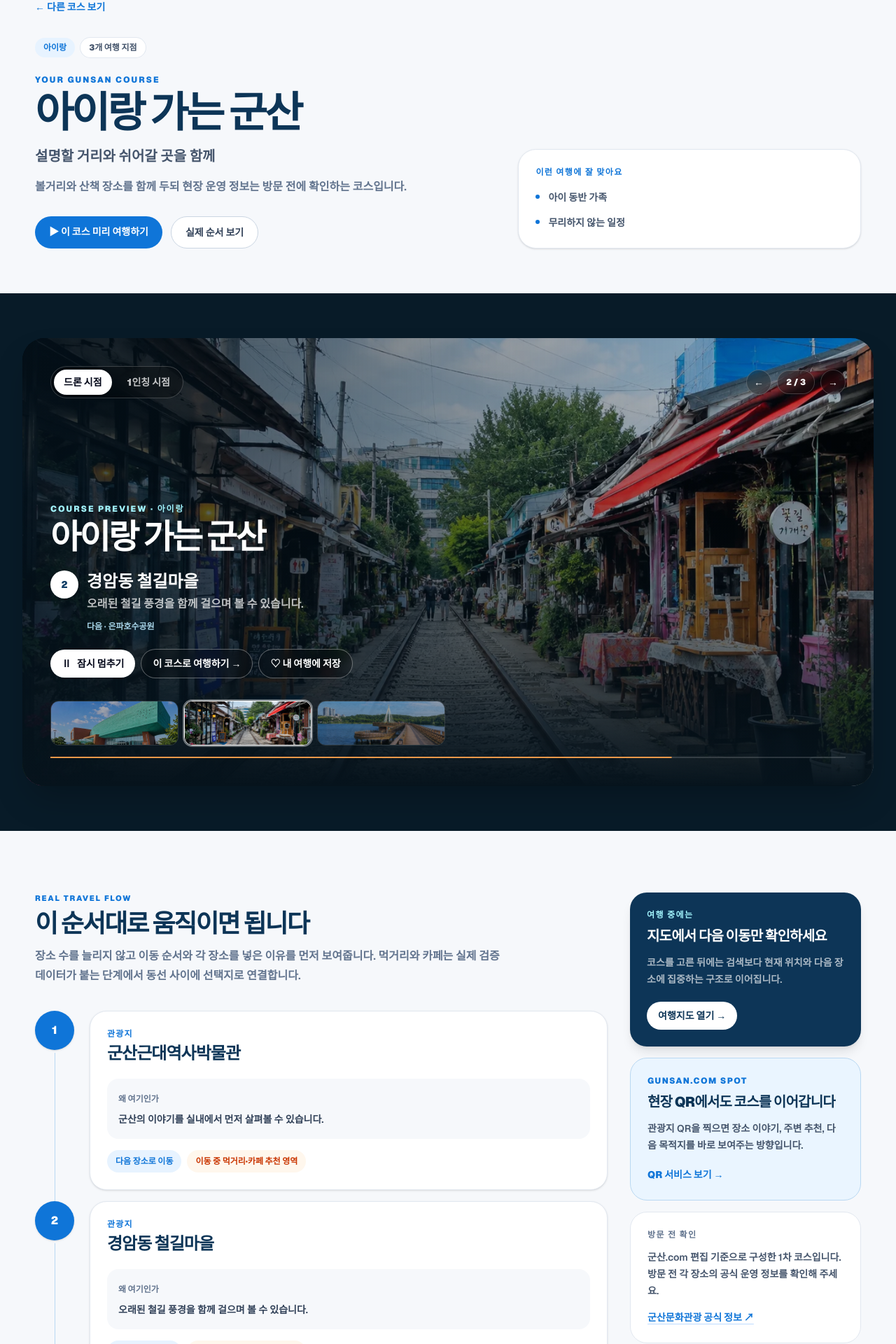
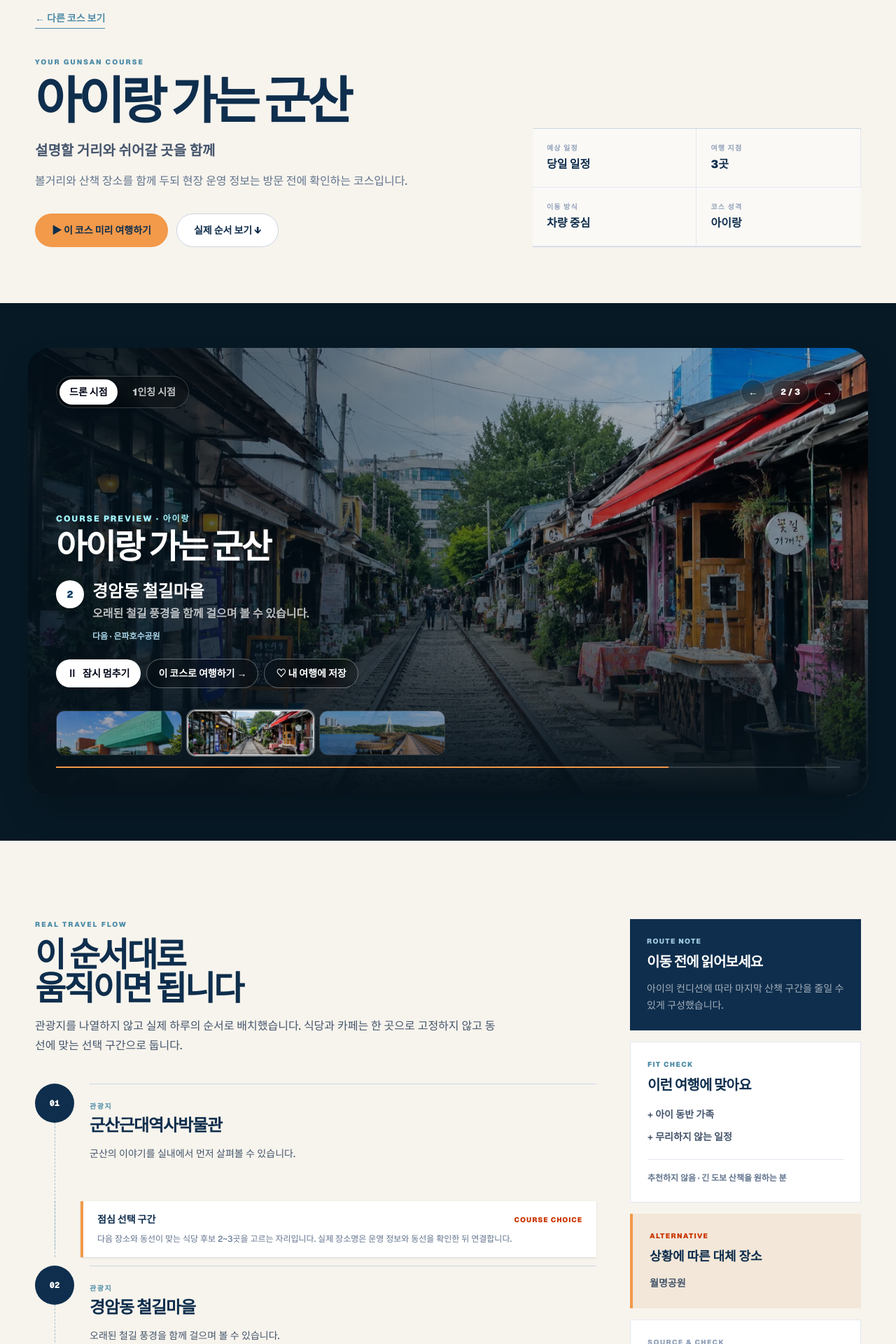
Before and after one commit to Aprasaks/gunsan-com, a Next.js app: page /courses/family in a window 1280 px wide. Shown: the part 151-2071 px from the top of the page at 70% size. Built offline with nearby package versions, Linux system fonts and the light colour scheme; a web font is replaced by a local one.

Commit message:
코스 상세 타임라인 및 실행형 UX 개편 #56

```diff
--- a/app/courses/[slug]/page.tsx
+++ b/app/courses/[slug]/page.tsx
@@ -2,18 +2,15 @@ import type { Metadata } from "next";
 import Link from "next/link";
 import { notFound } from "next/navigation";
 
+import CourseTimeline from "@/components/CourseTimeline";
+import Footer from "@/components/Footer";
 import Header from "@/components/Header";
+import MobileNavigation from "@/components/MobileNavigation";
 import TravelPreview from "@/components/TravelPreview";
 import { homeCourses } from "@/data/courses";
 import { places } from "@/data/places";
-import type { CourseStop } from "@/types/course";
 
-type CourseDetailPageProps = {
-  params: Promise<{
-    slug: string;
-  }>;
-};
-
+type CourseDetailPageProps = { params: Promise<{ slug: string }> };
 const placeSlugs = new Set(places.map((place) => place.slug));
 
 export function generateStaticParams() {
@@ -23,167 +20,109 @@ export function generateStaticParams() {
 export async function generateMetadata({ params }: CourseDetailPageProps): Promise<Metadata> {
   const { slug } = await params;
   const course = homeCourses.find((item) => item.slug === slug);
-
-  if (!course) {
-    return {};
-  }
-
-  return {
+  return course ? {
     title: `${course.title} | 군산.com`,
     description: course.summary,
-  };
+    openGraph: { title: `${course.title} | 군산.com`, description: course.summary, images: [] },
+    twitter: { title: `${course.title} | 군산.com`, description: course.summary, images: [] },
+  } : {};
 }
 
 export default async function CourseDetailPage({ params }: CourseDetailPageProps) {
   const { slug } = await params;
   const course = homeCourses.find((item) => item.slug === slug);
-
-  if (!course) {
-    notFound();
-  }
+  if (!course) notFound();
 
   return (
-    <main className="min-h-screen overflow-x-hidden bg-[#f6f8fb] text-slate-950">
+    <main className="min-h-screen overflow-x-hidden bg-ivory text-foreground">
       <Header />
 
-      <section className="px-4 pb-10 pt-10 sm:px-6 sm:pb-14 sm:pt-14 lg:px-8 lg:pb-16 lg:pt-16">
+      <section className="px-5 pb-12 pt-10 sm:px-8 sm:pb-16 sm:pt-14 lg:px-10 lg:pb-20 lg:pt-20">
         <div className="mx-auto w-full max-w-[1180px]">
-          <Link href="/#courses" className="inline-flex text-sm font-black text-[#0f75d8] transition hover:text-[#0b66bf]">
-            ← 다른 코스 보기
-          </Link>
-
-          <div className="mt-8 grid gap-7 lg:grid-cols-[1.15fr_0.85fr] lg:items-end">
+          <Link href="/#courses" className="inline-flex border-b border-sea-blue pb-1 text-sm font-black text-sea-blue">← 다른 코스 보기</Link>
+          <div className="mt-10 grid gap-9 lg:grid-cols-[1.18fr_0.82fr] lg:items-end">
             <div>
-              <div className="flex flex-wrap gap-2">
-                <span className="rounded-full bg-[#e7f3ff] px-3 py-1.5 text-xs font-black text-[#0f75d8]">{course.durationLabel}</span>
-                <span className="rounded-full bg-white px-3 py-1.5 text-xs font-black text-slate-600 ring-1 ring-slate-200">{course.stops.length}개 여행 지점</span>
-              </div>
-              <p className="mt-6 text-xs font-black tracking-[0.16em] text-[#0f75d8]">YOUR GUNSAN COURSE</p>
-              <h1 className="mt-2 text-4xl font-black leading-[1.05] tracking-[-0.06em] text-[#0d3557] sm:text-5xl lg:text-6xl">{course.title}</h1>
-              <p className="mt-4 text-lg font-bold text-slate-600 sm:text-xl">{course.subtitle}</p>
-              <p className="mt-4 max-w-3xl text-sm font-semibold leading-7 text-slate-500 sm:text-base">{course.summary}</p>
-
-              <div className="mt-7 flex flex-wrap gap-3">
-                <Link href="#preview" className="rounded-full bg-[#0f75d8] px-5 py-3 text-sm font-black text-white transition hover:bg-[#0b66bf]">▶ 이 코스 미리 여행하기</Link>
-                <Link href="#route" className="rounded-full border border-slate-300 bg-white px-5 py-3 text-sm font-black text-slate-700 transition hover:border-[#0f75d8] hover:text-[#0f75d8]">실제 순서 보기</Link>
+              <p className="text-[10px] font-black tracking-[0.2em] text-sea-blue">YOUR GUNSAN COURSE</p>
+              <h1 className="mt-3 text-5xl font-black leading-[1.02] tracking-[-0.07em] text-gunsan-navy sm:text-6xl lg:text-7xl">{course.title}</h1>
+              <p className="mt-5 text-lg font-bold text-slate-600 sm:text-xl">{course.subtitle}</p>
+              <p className="mt-4 max-w-3xl text-sm font-medium leading-7 text-slate-500 sm:text-base">{course.summary}</p>
+              <div className="mt-8 flex flex-col gap-3 sm:flex-row">
+                <Link href="#preview" className="inline-flex min-h-12 items-center justify-center rounded-full bg-lantern px-6 text-sm font-black text-gunsan-navy">▶ 이 코스 미리 여행하기</Link>
+                <Link href="#route" className="inline-flex min-h-12 items-center justify-center rounded-full border border-slate-300 bg-white px-6 text-sm font-black text-gunsan-navy">실제 순서 보기 ↓</Link>
               </div>
             </div>
 
-            <aside className="rounded-[1.6rem] border border-slate-200 bg-white p-5 shadow-sm sm:p-6">
-              <p className="text-xs font-black tracking-[0.12em] text-[#0f75d8]">이런 여행에 잘 맞아요</p>
-              <ul className="mt-4 space-y-3">
-                {course.recommendedFor.map((item) => (
-                  <li key={item} className="flex gap-3 text-sm font-bold leading-6 text-slate-600">
-                    <span className="mt-2 h-1.5 w-1.5 shrink-0 rounded-full bg-[#0f75d8]" aria-hidden="true" />
-                    {item}
-                  </li>
-                ))}
-              </ul>
-            </aside>
+            <dl className="grid grid-cols-2 border-y border-slate-300 bg-white/45">
+              <Metric label="예상 일정" value={course.estimatedTime} />
+              <Metric label="여행 지점" value={`${course.stops.length}곳`} />
+              <Metric label="이동 방식" value={course.transportLabel} />
+              <Metric label="코스 성격" value={course.durationLabel} />
+            </dl>
           </div>
         </div>
       </section>
 
-      <section className="bg-[#081b28] px-4 py-10 sm:px-6 sm:py-14 lg:px-8 lg:py-16">
-        <div className="mx-auto w-full max-w-[1280px]">
-          <TravelPreview course={course} />
+      <section className="bg-[#071925] px-5 py-10 sm:px-8 sm:py-14 lg:px-10 lg:py-16">
+        <div className="mx-auto w-full max-w-[1280px]"><TravelPreview course={course} /></div>
+      </section>
+
+      <section id="route" className="px-5 py-16 sm:px-8 sm:py-20 lg:px-10 lg:py-28">
+        <div className="mx-auto grid w-full max-w-[1180px] gap-12 lg:grid-cols-[minmax(0,1fr)_330px] lg:items-start">
+          <div>
+            <p className="text-[10px] font-black tracking-[0.2em] text-sea-blue">REAL TRAVEL FLOW</p>
+            <h2 className="mt-3 text-4xl font-black tracking-[-0.06em] text-gunsan-navy sm:text-5xl">이 순서대로<br />움직이면 됩니다</h2>
+            <p className="mt-4 max-w-2xl text-sm font-medium leading-7 text-slate-600 sm:text-base">
+              관광지를 나열하지 않고 실제 하루의 순서로 배치했습니다. 식당과 카페는 한 곳으로 고정하지 않고 동선에 맞는 선택 구간으로 둡니다.
+            </p>
+            <CourseTimeline course={course} placeSlugs={placeSlugs} />
+          </div>
+
+          <aside className="space-y-4 lg:sticky lg:top-28">
+            <InfoPanel eyebrow="ROUTE NOTE" title="이동 전에 읽어보세요" text={course.routeNote} tone="dark" />
+            <section className="border border-slate-200 bg-white p-6">
+              <p className="text-[10px] font-black tracking-[0.14em] text-sea-blue">FIT CHECK</p>
+              <h2 className="mt-2 text-xl font-black tracking-[-0.04em] text-gunsan-navy">이런 여행에 맞아요</h2>
+              <ul className="mt-4 space-y-2 text-sm font-semibold leading-6 text-slate-600">
+                {course.recommendedFor.map((item) => <li key={item}>+ {item}</li>)}
+              </ul>
+              <p className="mt-5 border-t border-slate-200 pt-4 text-xs font-bold leading-5 text-slate-500">추천하지 않음 · {course.notRecommendedFor.join(", ")}</p>
+            </section>
+            <section className="border-l-4 border-lantern bg-[#f2e7d8] p-6">
+              <p className="text-[10px] font-black tracking-[0.14em] text-orange-700">ALTERNATIVE</p>
+              <h2 className="mt-2 text-lg font-black text-gunsan-navy">상황에 따른 대체 장소</h2>
+              <p className="mt-3 text-sm font-semibold leading-6 text-slate-600">{course.alternativeStops.join(" · ")}</p>
+            </section>
+            <section className="border border-slate-200 bg-white p-6">
+              <p className="text-[10px] font-black tracking-[0.14em] text-slate-400">SOURCE &amp; CHECK</p>
+              <p className="mt-3 text-sm font-medium leading-6 text-slate-600">{course.sourceNote}</p>
+              <a href="https://www.gunsan.go.kr/tour" target="_blank" rel="noopener noreferrer" className="mt-4 inline-flex border-b border-sea-blue pb-1 text-sm font-black text-sea-blue">군산문화관광 공식 정보 ↗</a>
+            </section>
+            <Link href="/map" className="inline-flex w-full min-h-12 items-center justify-center rounded-full bg-gunsan-navy px-5 text-sm font-black text-white">여행지도에서 보기 →</Link>
+          </aside>
         </div>
       </section>
 
-      <section id="route" className="scroll-mt-24 px-4 py-14 sm:px-6 sm:py-18 lg:px-8 lg:py-22">
-        <div className="mx-auto grid w-full max-w-[1180px] gap-8 lg:grid-cols-[minmax(0,1fr)_330px] lg:items-start">
-          <div>
-            <p className="text-[11px] font-black tracking-[0.16em] text-[#0f75d8]">REAL TRAVEL FLOW</p>
-            <h2 className="mt-2 text-3xl font-black tracking-[-0.055em] text-[#0d3557] sm:text-4xl">이 순서대로 움직이면 됩니다</h2>
-            <p className="mt-3 max-w-2xl text-sm font-semibold leading-7 text-slate-500 sm:text-base">
-              장소 수를 늘리지 않고 이동 순서와 각 장소를 넣은 이유를 먼저 보여줍니다. 먹거리와 카페는 실제 검증 데이터가 붙는 단계에서 동선 사이에 선택지로 연결합니다.
-            </p>
-
-            <ol className="mt-9 space-y-4" aria-label={`${course.title} 여행 순서`}>
-              {course.stops.map((stop, index) => (
-                <CourseStopItem key={stop.id} stop={stop} isLast={index === course.stops.length - 1} />
-              ))}
-            </ol>
-          </div>
-
-          <aside className="space-y-4 lg:sticky lg:top-28">
-            <section className="rounded-[1.5rem] bg-[#0d3557] p-5 text-white shadow-lg sm:p-6">
-              <p className="text-xs font-black tracking-[0.12em] text-cyan-200">여행 중에는</p>
-              <h2 className="mt-2 text-xl font-black tracking-[-0.04em]">지도에서 다음 이동만 확인하세요</h2>
-              <p className="mt-3 text-sm font-semibold leading-6 text-white/65">코스를 고른 뒤에는 검색보다 현재 위치와 다음 장소에 집중하는 구조로 이어집니다.</p>
-              <Link href="/map" className="mt-5 inline-flex rounded-full bg-white px-4 py-2.5 text-sm font-black text-[#0d3557]">여행지도 열기 →</Link>
-            </section>
-
-            <section className="rounded-[1.5rem] border border-[#b9d8f2] bg-[#eaf5ff] p-5 sm:p-6">
-              <p className="text-xs font-black tracking-[0.12em] text-[#0f75d8]">GUNSAN.COM SPOT</p>
-              <h2 className="mt-2 text-xl font-black tracking-[-0.04em] text-[#0d3557]">현장 QR에서도 코스를 이어갑니다</h2>
-              <p className="mt-3 text-sm font-semibold leading-6 text-slate-600">관광지 QR을 찍으면 장소 이야기, 주변 추천, 다음 목적지를 바로 보여주는 방향입니다.</p>
-              <Link href="/#spot" className="mt-5 inline-flex text-sm font-black text-[#0f75d8]">QR 서비스 보기 →</Link>
-            </section>
-
-            <section className="rounded-[1.5rem] border border-slate-200 bg-white p-5 sm:p-6">
-              <p className="text-xs font-black tracking-[0.12em] text-slate-500">방문 전 확인</p>
-              <p className="mt-3 text-sm font-semibold leading-6 text-slate-600">{course.sourceNote}</p>
-              <a href="https://www.gunsan.go.kr/tour" target="_blank" rel="noopener noreferrer" className="mt-4 inline-flex text-sm font-black text-[#0f75d8] underline decoration-blue-200 underline-offset-4">군산문화관광 공식 정보 ↗</a>
-            </section>
-          </aside>
-        </div>
-      </section>
+      <Footer />
+      <MobileNavigation />
     </main>
   );
 }
 
-function CourseStopItem({ stop, isLast }: { stop: CourseStop; isLast: boolean }) {
-  const hasPlacePage = stop.placeSlug ? placeSlugs.has(stop.placeSlug) : false;
-
+function Metric({ label, value }: { label: string; value: string }) {
   return (
-    <li className="relative grid grid-cols-[46px_minmax(0,1fr)] gap-4 sm:grid-cols-[58px_minmax(0,1fr)] sm:gap-5">
-      {!isLast ? <span className="absolute bottom-[-1rem] left-[22px] top-12 w-px bg-[#b9d8f2] sm:left-[28px] sm:top-15" aria-hidden="true" /> : null}
-      <span className="relative z-10 grid h-11 w-11 place-items-center rounded-full bg-[#0f75d8] text-sm font-black text-white shadow-sm sm:h-14 sm:w-14 sm:text-base">{stop.order}</span>
-
-      <article className="rounded-[1.5rem] border border-slate-200 bg-white p-5 shadow-sm sm:p-6">
-        <div className="flex flex-col gap-2 sm:flex-row sm:items-start sm:justify-between">
-          <div>
-            <p className="text-xs font-black tracking-[0.1em] text-[#0f75d8]">{stopTypeLabel(stop.stopType)}</p>
-            <h3 className="mt-1 text-xl font-black tracking-[-0.04em] text-[#0d3557] sm:text-2xl">{stop.title}</h3>
-          </div>
-          {hasPlacePage && stop.placeSlug ? (
-            <Link href={`/places/${stop.placeSlug}`} className="shrink-0 text-sm font-black text-[#0f75d8]">장소 정보 →</Link>
-          ) : null}
-        </div>
-
-        <div className="mt-5 rounded-2xl bg-[#f6f8fb] p-4">
-          <strong className="text-xs font-black text-slate-500">왜 여기인가</strong>
-          <p className="mt-1.5 text-sm font-semibold leading-6 text-slate-700">{stop.reason}</p>
-        </div>
-
-        {!isLast ? (
-          <div className="mt-4 flex flex-wrap items-center gap-2 text-xs font-black text-slate-500">
-            <span className="rounded-full bg-[#e7f3ff] px-3 py-2 text-[#0f75d8]">다음 장소로 이동</span>
-            <span className="rounded-full bg-orange-50 px-3 py-2 text-orange-700">이동 중 먹거리·카페 추천 영역</span>
-          </div>
-        ) : null}
-
-        {stop.note ? (
-          <div className="mt-4 rounded-2xl border border-orange-200 bg-orange-50 p-4">
-            <strong className="text-xs font-black text-orange-800">방문 전 확인</strong>
-            <p className="mt-1.5 text-sm font-semibold leading-6 text-slate-700">{stop.note}</p>
-          </div>
-        ) : null}
-      </article>
-    </li>
+    <div className="border-b border-r border-slate-200 p-4 last:border-r-0 sm:p-5">
+      <dt className="text-[10px] font-black tracking-[0.12em] text-slate-400">{label}</dt>
+      <dd className="mt-1 text-sm font-black text-gunsan-navy sm:text-base">{value}</dd>
+    </div>
   );
 }
 
-function stopTypeLabel(type: CourseStop["stopType"]) {
-  const labels: Record<CourseStop["stopType"], string> = {
-    place: "관광지",
-    food: "먹거리",
-    cafe: "카페",
-    rest: "휴식",
-    move: "이동 구간",
-    event: "행사",
-  };
-
-  return labels[type];
+function InfoPanel({ eyebrow, title, text, tone }: { eyebrow: string; title: string; text: string; tone: "dark" }) {
+  return (
+    <section className={tone === "dark" ? "bg-gunsan-navy p-6 text-white" : "bg-white p-6"}>
+      <p className="text-[10px] font-black tracking-[0.14em] text-[#9ecadf]">{eyebrow}</p>
+      <h2 className="mt-2 text-xl font-black tracking-[-0.04em]">{title}</h2>
+      <p className="mt-3 text-sm font-medium leading-6 text-white/62">{text}</p>
+    </section>
+  );
 }
--- /dev/null
+++ b/components/CourseTimeline.tsx
@@ -0,0 +1,84 @@
+import Link from "next/link";
+
+import type { Course, CourseStop } from "@/types/course";
+
+type CourseTimelineProps = {
+  course: Course;
+  placeSlugs: Set<string>;
+};
+
+export default function CourseTimeline({ course, placeSlugs }: CourseTimelineProps) {
+  return (
+    <ol className="mt-10 space-y-0" aria-label={`${course.title} 실제 여행 순서`}>
+      {course.stops.map((stop, index) => (
+        <li key={stop.id}>
+          <CourseStopItem stop={stop} isLast={index === course.stops.length - 1} hasPlacePage={Boolean(stop.placeSlug && placeSlugs.has(stop.placeSlug))} />
+          {index < course.stops.length - 1 ? <DecisionStop type={index % 2 === 0 ? "food" : "cafe"} /> : null}
+        </li>
+      ))}
+    </ol>
+  );
+}
+
+function CourseStopItem({ stop, isLast, hasPlacePage }: { stop: CourseStop; isLast: boolean; hasPlacePage: boolean }) {
+  return (
+    <div className="relative grid grid-cols-[42px_minmax(0,1fr)] gap-4 sm:grid-cols-[58px_minmax(0,1fr)] sm:gap-5">
+      {!isLast ? <span className="absolute bottom-[-5rem] left-[20px] top-11 border-l border-dashed border-sea-blue/45 sm:left-[28px] sm:top-14" aria-hidden="true" /> : null}
+      <span className="relative z-10 grid h-10 w-10 place-items-center rounded-full bg-gunsan-navy font-mono text-xs font-black text-white sm:h-14 sm:w-14">0{stop.order}</span>
+
+      <article className="border-t border-slate-300 py-5 sm:py-6">
+        <div className="flex flex-col gap-2 sm:flex-row sm:items-start sm:justify-between">
+          <div>
+            <p className="text-[10px] font-black tracking-[0.15em] text-sea-blue">{stopTypeLabel(stop.stopType)}</p>
+            <h3 className="mt-1 text-2xl font-black tracking-[-0.045em] text-gunsan-navy">{stop.title}</h3>
+          </div>
+          {hasPlacePage && stop.placeSlug ? (
+            <Link href={`/places/${stop.placeSlug}`} className="shrink-0 text-sm font-black text-sea-blue">장소 정보 →</Link>
+          ) : null}
+        </div>
+        <p className="mt-3 max-w-2xl text-sm font-medium leading-6 text-slate-600">{stop.reason}</p>
+
+        <dl className="mt-5 grid gap-3 text-sm sm:grid-cols-2">
+          {stop.stayDuration ? (
+            <div className="border-l-2 border-slate-200 pl-3"><dt className="text-[10px] font-black tracking-[0.1em] text-slate-400">머무는 방식</dt><dd className="mt-1 font-bold text-slate-700">{stop.stayDuration}</dd></div>
+          ) : null}
+          {stop.nextMove ? (
+            <div className="border-l-2 border-sea-blue/45 pl-3"><dt className="text-[10px] font-black tracking-[0.1em] text-slate-400">다음 이동</dt><dd className="mt-1 font-bold text-slate-700">{stop.nextMove}</dd></div>
+          ) : null}
+        </dl>
+
+        {stop.note ? <p className="mt-5 border-l-2 border-lantern bg-orange-50 px-4 py-3 text-sm font-semibold leading-6 text-slate-700"><strong className="mr-2 text-orange-800">확인</strong>{stop.note}</p> : null}
+      </article>
+    </div>
+  );
+}
+
+function DecisionStop({ type }: { type: "food" | "cafe" }) {
+  const isFood = type === "food";
+  return (
+    <div className="relative ml-[20px] grid grid-cols-[1px_minmax(0,1fr)] gap-8 py-3 sm:ml-[28px] sm:gap-9">
+      <span className="h-full border-l border-dashed border-sea-blue/45" aria-hidden="true" />
+      <div className="border-l-4 border-lantern bg-white px-5 py-4 shadow-sm">
+        <div className="flex flex-wrap items-center justify-between gap-2">
+          <strong className="text-sm font-black text-gunsan-navy">{isFood ? "점심 선택 구간" : "카페 휴식 구간"}</strong>
+          <span className="text-[10px] font-black tracking-[0.1em] text-orange-700">COURSE CHOICE</span>
+        </div>
+        <p className="mt-2 text-xs font-medium leading-5 text-slate-500">
+          {isFood ? "다음 장소와 동선이 맞는 식당 후보 2~3곳을 고르는 자리입니다." : "산책 뒤 쉬기 좋은 카페 후보 2~3곳을 고르는 자리입니다."} 실제 장소명은 운영 정보와 동선을 확인한 뒤 연결합니다.
+        </p>
+      </div>
+    </div>
+  );
+}
+
+function stopTypeLabel(type: CourseStop["stopType"]) {
+  const labels: Record<CourseStop["stopType"], string> = {
+    place: "관광지",
+    food: "맛집",
+    cafe: "카페",
+    rest: "휴식",
+    move: "이동 구간",
+    event: "축제·체험",
+  };
+  return labels[type];
+}
```
